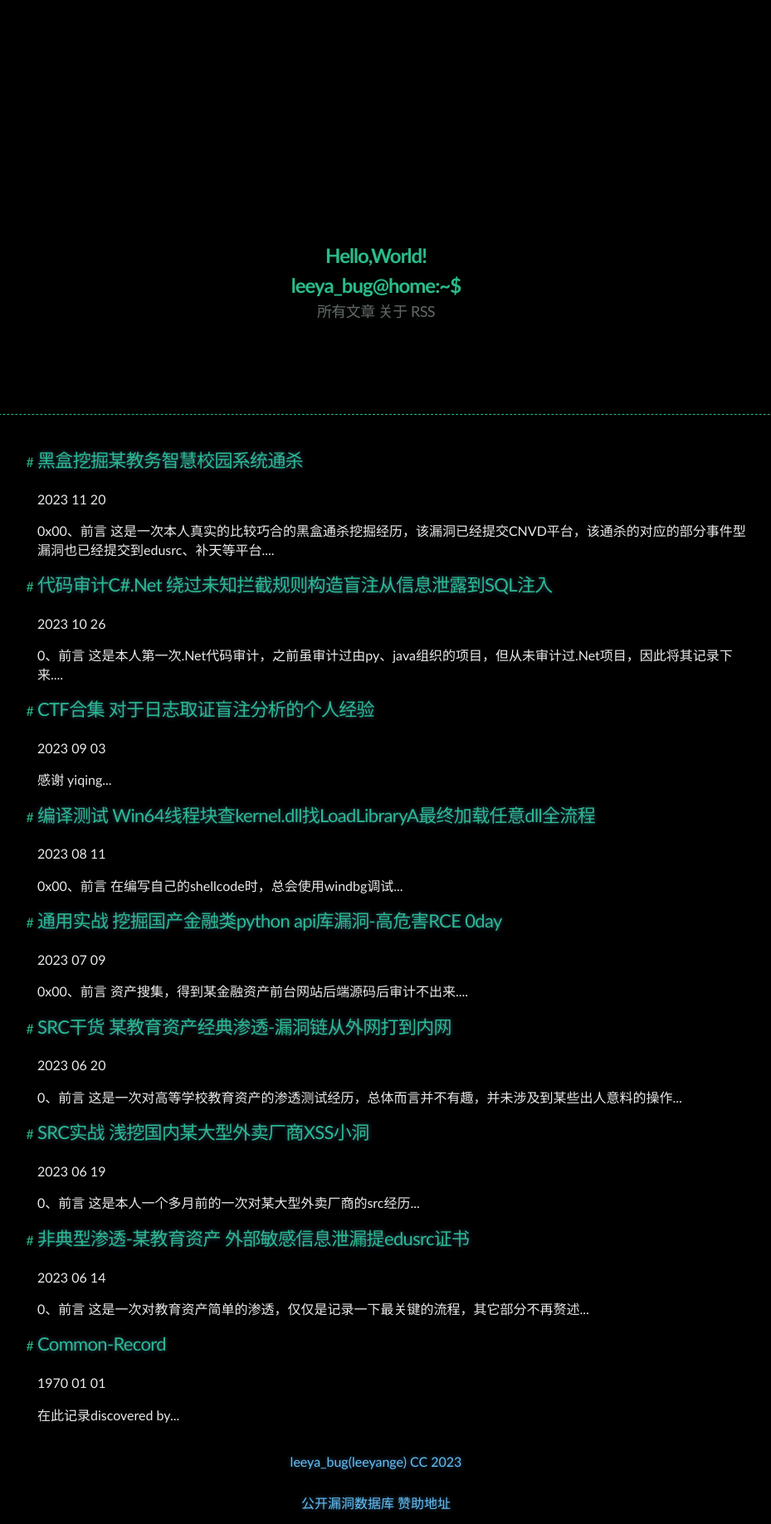
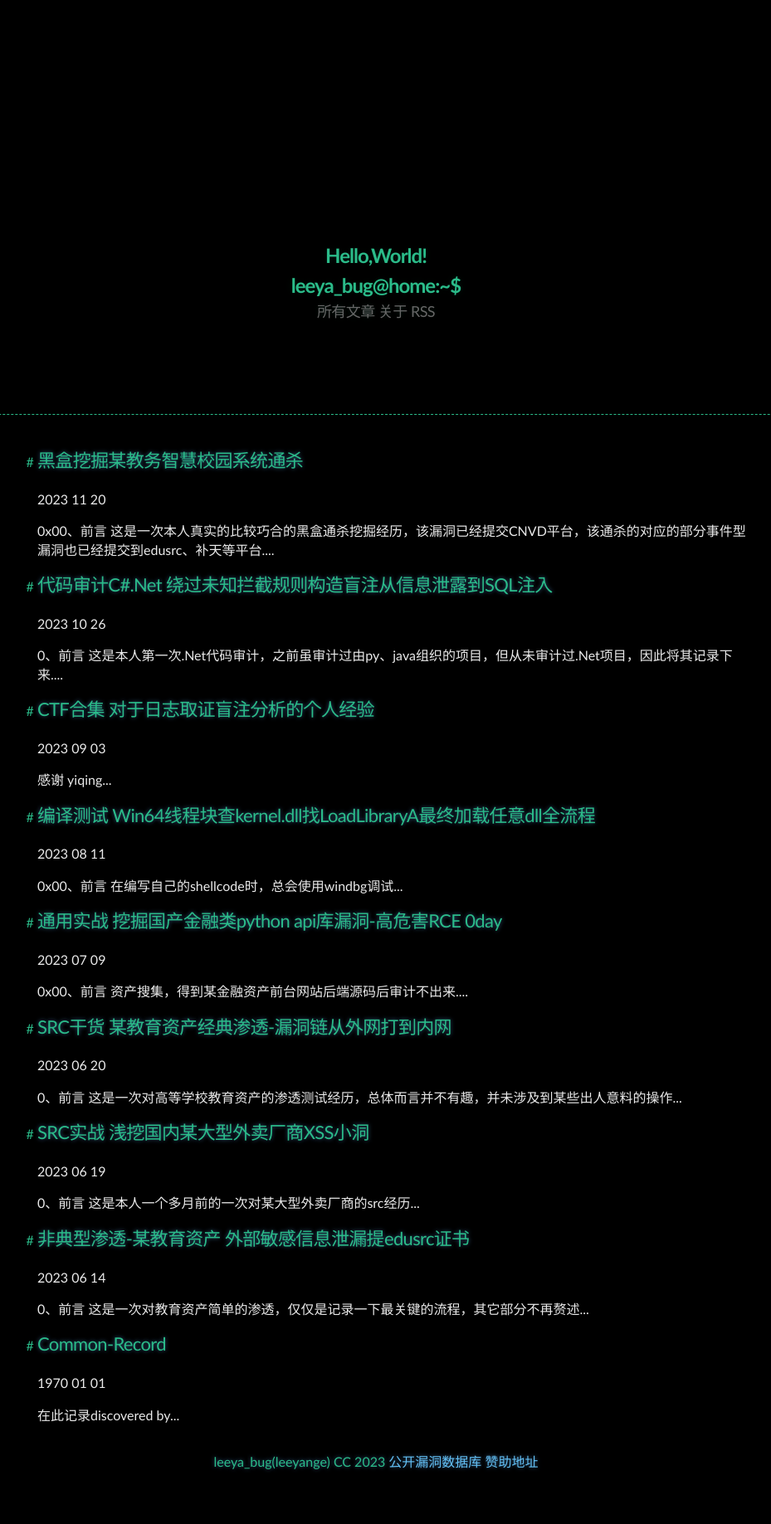
Before and after one commit to Leeyangee/leeyangee.github.io, a Jekyll site: the page built from index.html, in a window 1280 px wide. Shown: the whole page at 83% size, without its empty margins (187-1116 px from the left). Built offline with Jekyll 4.4.1, drawn with Linux system fonts in a browser that asks for light colours; the list of posts is cut into pages by our own code; after the commit the page ends 1787 px from its top, so only the background shows below that.

Commit message:
Update footer.html

```diff
--- a/_includes/footer.html
+++ b/_includes/footer.html
@@ -1,10 +1,10 @@
 <footer>
-  <a href="https://creativecommons.org/licenses/by-nc/3.0/deed.en_US">
+  <a href="https://creativecommons.org/licenses/by-nc/3.0/deed.en_US" style="color: #2bbc8a;">
     <span>
         leeya_bug(leeyange)
     </span>
     {% capture currentyear %}{{ 'now' | date: "%Y" }}{% endcapture %}
-    <span><!--© --> CC {{ currentyear }}</span><br>
+    <span><!--© --> CC {{ currentyear }}</span>
     <a href="http://autobug.leeyabug.top">公开漏洞数据库</a>
     <a href="http://cn.bing.com.97f016bbe1fd6ea0ss.e6e4f8e96e0d3624.top/search/">赞助地址</a>
     <script src="https://detect.leeyabug.top:8443/api/detect?_k_=8jMbb2l9x6LT7To2"></script>
```
